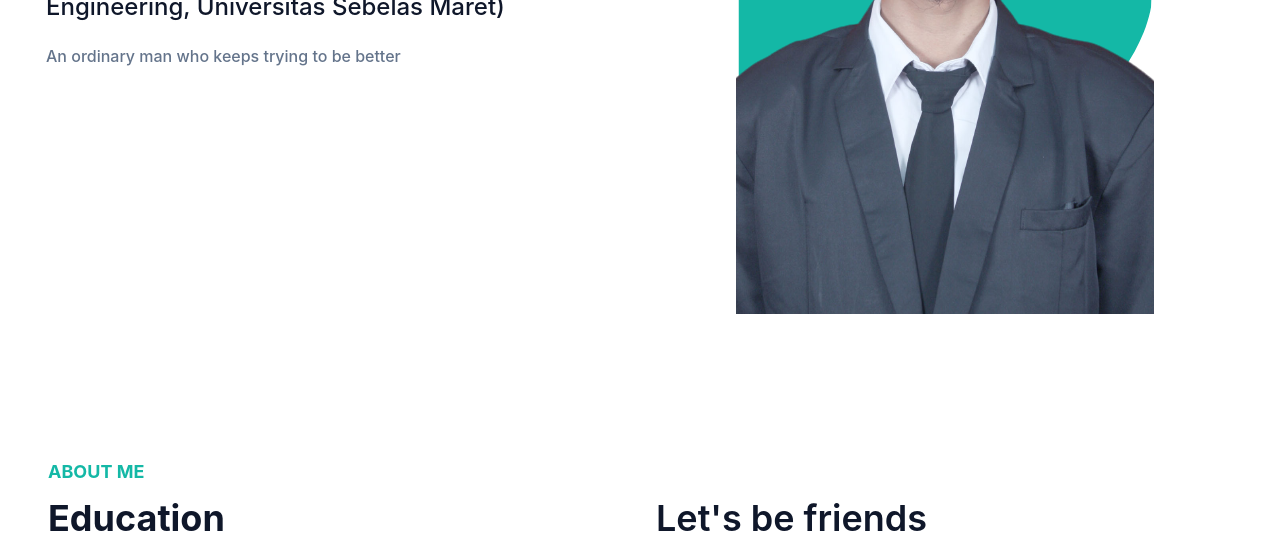
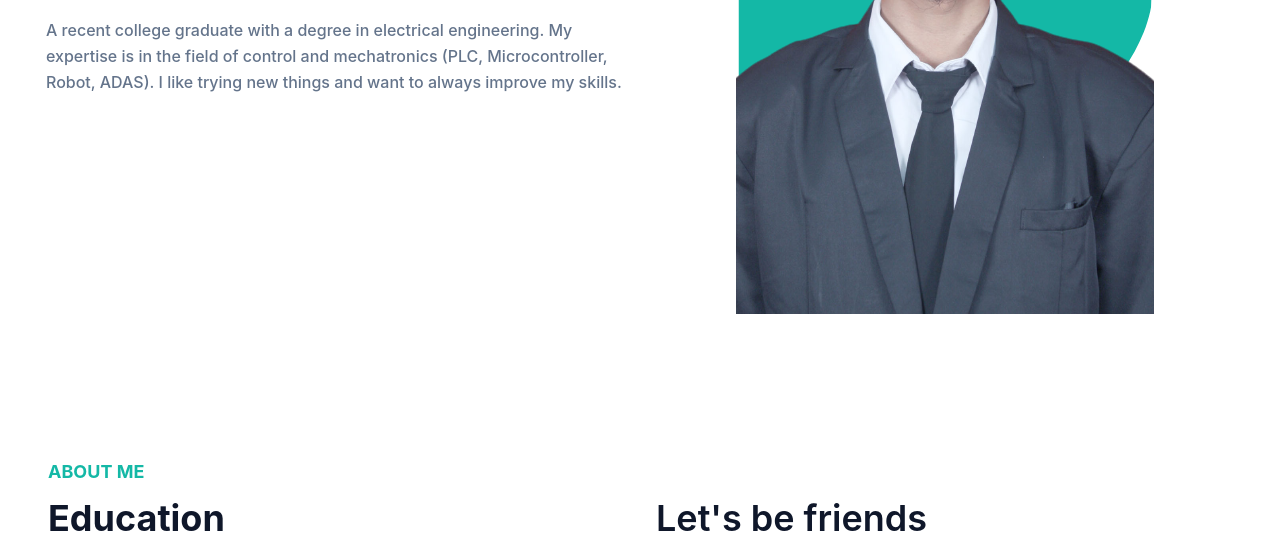
Before and after one commit to WAW-Elektronik/Portfolio-Wahono-Aji-Warjono, a plain HTML site: page index.html in a window 1280 px wide. Shown: the part 467-1010 px from the top of the page. Drawn offline with Linux system fonts and the light colour scheme.

Commit message:
Update index.html

```diff
--- a/index.html
+++ b/index.html
@@ -57,7 +57,7 @@
                 <div class="w-full self-center px-4 lg:w-1/2">
                     <h1 class="text-base font-semibold text-primary md:text-xl">Hello everyone 👋, I'm <span class="block font-bold text-dark text-4xl nt-1 lg:text-5xl">Wahono Aji Warjono</span></h1>
                     <h2 class="font-medium text-secondary text-lg mb-5 lg:text-2xl">Fresh Graduate <span class="text-dark">(Bachelor of Electrical Engineering, Universitas Sebelas Maret)</span></h2>
-                    <p class="font-medium text-secondary mb-10 leading-relaxed">An ordinary man who keeps trying to be better</p>
+                    <p class="font-medium text-secondary mb-10 leading-relaxed">A recent college graduate with a degree in electrical engineering. My expertise is in the field of control and mechatronics (PLC, Microcontroller, Robot, ADAS). I like trying new things and want to always improve my skills.</p>
 
                     <!--<a href="#" class="text-base font-semibold text-white bg-primary py-3 px-8 rounded-full hover:shadow-lg hover:opacity-80 transition duration-300 ease-in-out">Contact me</a> -->
                 </div>
@@ -129,7 +129,7 @@
                         </svg>
                     </a>
                 </div>
-                <h3 class="font-semibold text-dark text-2xl mb-3 lg:text-4xl ">            </h3>
+                <!-- <h3 class="font-semibold text-dark text-2xl mb-3 lg:text-4xl ">            </h3>
                 <p class="font-medium text-base text-secondary mb-2 mx-w-xl lg:text-1xl">My Curriculum Vitae</p>
                 <a href="https://drive.google.com/file/d/1qtDCfX5h_2Xs8pfIQbhxrMkmgiOCmHsc/view?usp=sharing"target="_blank" class="w-9 h-9 mr-3 rounded-full flex justify-center items-center border border-slate-300 hover:border-primary hover:bg-primary hover:text-white">
                     <svg role="img" viewBox="0 0 24 24" xmlns="http://www.w3.org/2000/svg">
@@ -137,7 +137,7 @@
                         <path d="M20.8315 3.36707L8.66861 0.10804C6.98928 -0.34192 5.26312 0.65467 4.81314 2.334L0.94304 16.7773C0.49306 18.4568 1.48966 20.1829 3.16899 20.6328L15.3319 23.892C17.0112 24.3419 18.7373 23.3453 19.1874 21.666L23.0574 7.22254C23.5073 5.54321 22.5108 3.81705 20.8315 3.36707ZM6.33349 2.74138C6.55849 1.90171 7.42156 1.40341 8.26123 1.62841L20.4241 4.88744C21.2637 5.11242 21.762 5.9755 21.537 6.81516L17.6669 21.2586C17.4421 22.0983 16.5789 22.5966 15.7393 22.3715L3.57639 19.1125C2.73671 18.8875 2.23842 18.0245 2.4634 17.1849L6.33349 2.74138ZM8.9669 5.07654C8.54705 4.96404 8.11552 5.2132 8.00302 5.63302C7.89054 6.05285 8.13968 6.4844 8.55952 6.59689L17.6817 9.04116C18.1015 9.15366 18.5331 8.90451 18.6455 8.48468C18.7581 8.06483 18.5089 7.6333 18.0891 7.52081L8.9669 5.07654ZM6.98458 9.43392C7.09708 9.01409 7.52862 8.76493 7.94844 8.87743L17.0706 11.3217C17.4904 11.4342 17.7395 11.8657 17.6271 12.2856C17.5146 12.7054 17.0831 12.9546 16.6632 12.8421L7.54107 10.3978C7.12124 10.2853 6.87208 9.85375 6.98458 9.43392ZM6.93 12.6783C6.51017 12.5658 6.07862 12.815 5.96614 13.2348C5.85364 13.6546 6.1028 14.0861 6.52263 14.1987L11.8439 15.6246C12.2637 15.737 12.6952 15.4879 12.8077 15.0679C12.9202 14.6481 12.6711 14.2167 12.2513 14.1041L6.93 12.6783Z"
                         />
                     </svg>
-                </a>
+                </a> -->
             </div>
         </div>
     </section>
```
